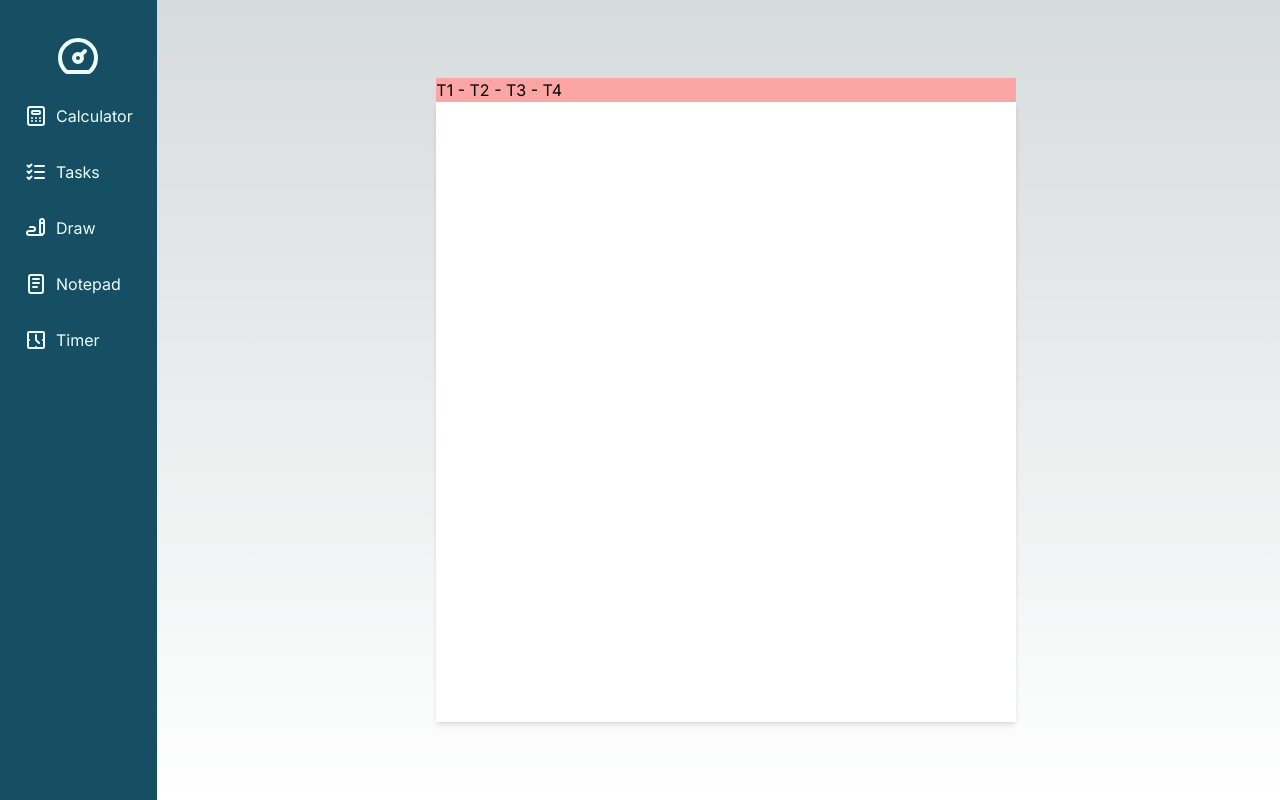
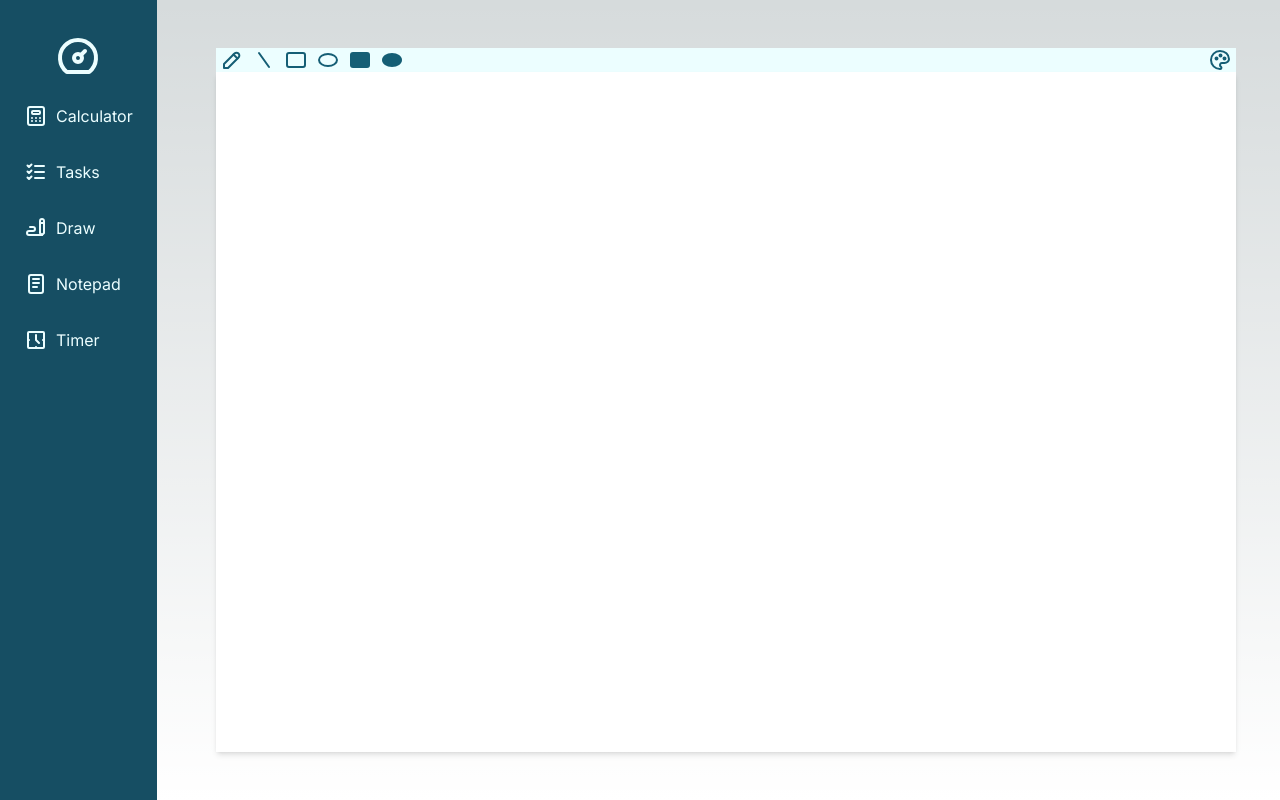
Before and after one commit to DaniloParkour/officedesk, a Next.js app: page /draw in a window 1280 px wide. Built offline with nearby package versions, Linux system fonts and the light colour scheme.

Commit message:
resize canvas by resize window - but drawn is cleared

```diff
--- a/src/app/(pages)/draw/page.tsx
+++ b/src/app/(pages)/draw/page.tsx
@@ -1,6 +1,8 @@
 "use client"
 
 import { MouseEventHandler, useEffect, useRef, useState } from "react";
+
+import { IconPencil, IconBackslash, IconRectangle, IconOvalVertical, IconRectangleFilled, IconOvalVerticalFilled, IconPalette } from "@tabler/icons-react"
 
 interface Point {
   x: number,
@@ -8,6 +10,9 @@ interface Point {
 }
 
 export default function Draw() {
+
+  let [canvasWidth, setCanvasWidth] = useState<number>(300);
+  let [canvasHeight, setCanvasHeight] = useState<number>(300);
 
   const tool: "pencil" | "line" | "rect"  | "circle" | "fill_rect"  | "fill_circle" = "line";
 
@@ -17,6 +22,18 @@ export default function Draw() {
   let context2D: CanvasRenderingContext2D | null = null;
   let pointA: Point | null = null;
   let pointB: Point | null = null;
+
+  useEffect(() => {
+    const windowResized = () => {
+      setCanvasWidth(window.innerWidth > 640 ? window.innerWidth - 260 : window.innerWidth - 80);
+      setCanvasHeight(window.innerHeight - 120);
+    };
+    window.addEventListener('resize', windowResized);
+    windowResized();
+    return () => {
+      window.removeEventListener('resize', windowResized);
+    };
+  }, []);
 
   function getCanvasContex() {
     canvas = canvasRef.current;
@@ -71,10 +88,21 @@ export default function Draw() {
 
   return (
     <div className="flex flex-col">
-      <div className="bg-red-300 w-full">
-        T1 - T2 - T3 - T4
+      <div className="bg-cyan-50 w-full flex justify-between px-1">
+        <div className="flex gap-2">
+          <IconPencil className="text-cyan-800 hover:text-yellow-500" />
+          <IconBackslash className="text-cyan-800 hover:text-yellow-500" />
+          <IconRectangle className="text-cyan-800 hover:text-yellow-500" />
+          <IconOvalVertical className="text-cyan-800 hover:text-yellow-500" />
+          <IconRectangleFilled className="text-cyan-800 hover:text-yellow-500" />
+          <IconOvalVerticalFilled className="text-cyan-800 hover:text-yellow-500" />
+        </div>
+        <IconPalette className="text-cyan-800 hover:text-yellow-500" />
       </div>
-      <canvas onMouseDown={mouseDown} onMouseUp={mouseUp} ref={canvasRef} className="bg-white shadow-md" width={580} height={620} />
+      <canvas onMouseDown={mouseDown} onMouseUp={mouseUp} ref={canvasRef} className="bg-white shadow-md"
+        height={canvasHeight}
+        width={canvasWidth}
+      />
     </div>
   );
 }
--- a/src/app/components/layout/sidebar.tsx
+++ b/src/app/components/layout/sidebar.tsx
@@ -1,4 +1,4 @@
-import { IconCalculator, IconDashboard, IconListCheck, IconWriting, IconNotes, IconClock2 } from "@tabler/icons-react"
+import { IconCalculator, IconDashboard, IconListCheck, IconWriting, IconNotes, IconClock2 } from "@tabler/icons-react";
 import Link from "next/link";
 
 export default function Sidebar() {
```
